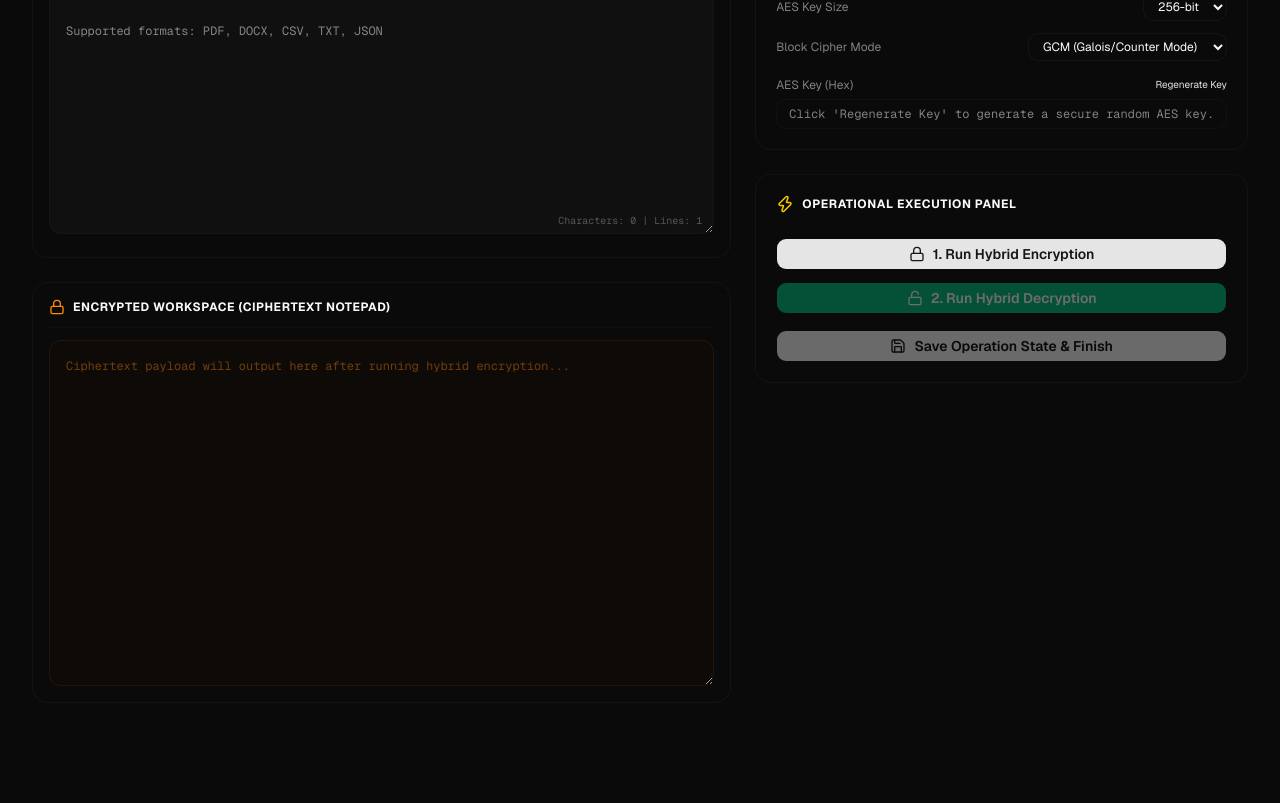
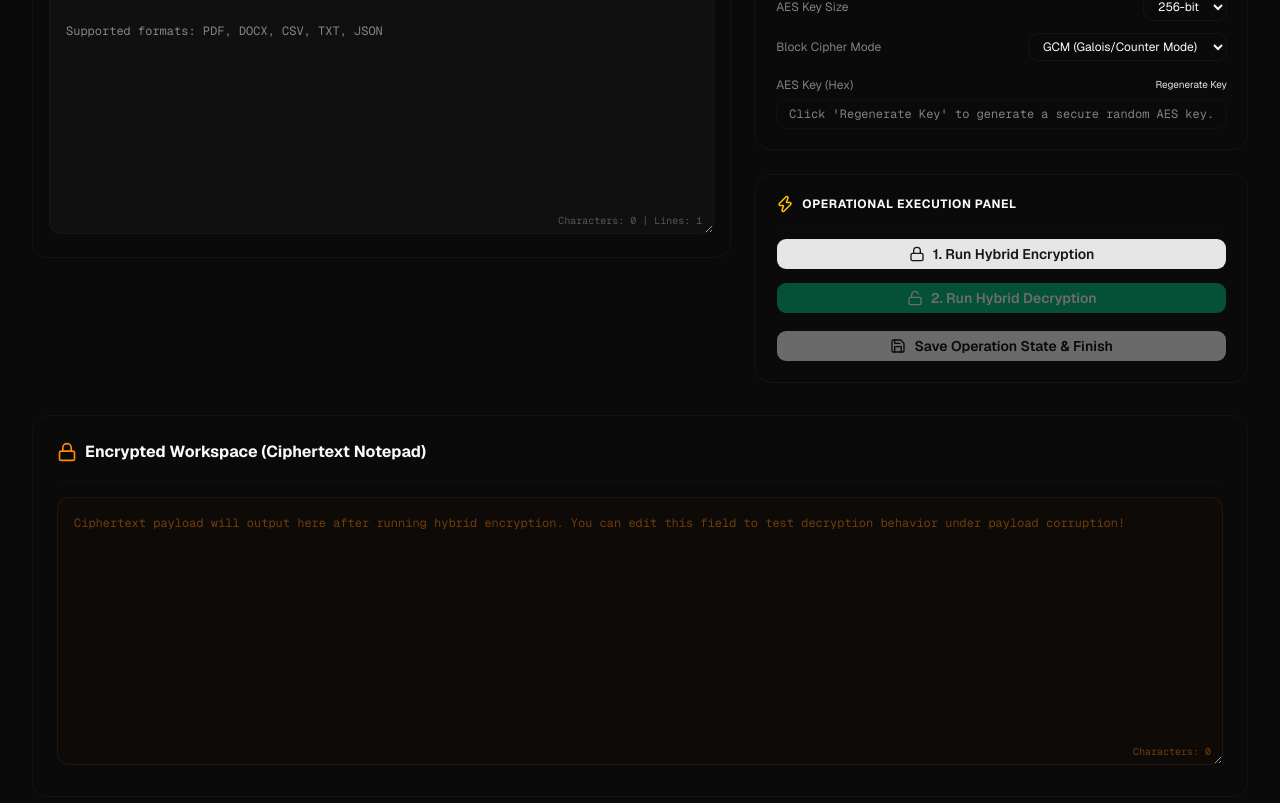
Before and after one commit to NoahMenezes/cnt-project, a Next.js app: page /analyze in a window 1280 px wide. Shown: the part 541-1344 px from the top of the page. Before the commit the page ends 1308 px from the top, so only its background shows below. Built offline with nearby package versions, Linux system fonts and the light colour scheme; no server answers.

Commit message:
feat: make Ciphertext Notepad full-width and editable with custom workspace action buttons

```diff
--- a/app/analyze/page.tsx
+++ b/app/analyze/page.tsx
@@ -131,6 +131,7 @@ export default function OperationPage() {
 
   // ─── Operational Output States ───
   const [ciphertext, setCiphertext] = useState<string>("");
+  const [originalCiphertext, setOriginalCiphertext] = useState<string>("");
   const [encryptedSessionKey, setEncryptedSessionKey] = useState<string>("");
   const [aesIV, setAesIV] = useState<string>("");
   const [aesTag, setAesTag] = useState<string>("");
@@ -247,6 +248,7 @@ export default function OperationPage() {
       // 1. Encrypt plaintext via AES
       const encResult = aesEncryptSim(plaintext, aesKey, aesMode);
       setCiphertext(encResult.ciphertext);
+      setOriginalCiphertext(encResult.ciphertext);
       setAesIV(encResult.iv);
       if (encResult.tag) setAesTag(encResult.tag);
 
@@ -259,6 +261,18 @@ export default function OperationPage() {
       addLog(`RSA encrypted AES session key securely packaged: ${wrappedKey}`, "success");
       addLog(`Ciphertext payload loaded successfully into the Encrypted Workspace. Ready for operations.`, "success");
     }, 600);
+  };
+
+  const handleTamper = () => {
+    if (!ciphertext) return;
+    const arr = ciphertext.split("");
+    for (let i = 0; i < Math.min(5, arr.length); i++) {
+      const idx = Math.floor(Math.random() * arr.length);
+      arr[idx] = String.fromCharCode(97 + Math.floor(Math.random() * 26));
+    }
+    const tampered = arr.join("");
+    setCiphertext(tampered);
+    addLog("Intentionally tampered/corrupted ciphertext payload for testing!", "warn");
   };
 
   // ─── Cryptographic Action: Decrypt ───
@@ -489,49 +503,6 @@ export default function OperationPage() {
                 </div>
               </div>
 
-              {/* Ciphertext / Encrypted Notepad Workspace */}
-              <div className="rounded-2xl border border-border/40 bg-background/60 p-4 backdrop-blur flex flex-col gap-3">
-                <div className="flex items-center justify-between border-b border-border/20 pb-3">
-                  <div className="flex items-center gap-2">
-                    <Lock className="h-4 w-4 text-orange-400" />
-                    <span className="text-xs font-bold uppercase tracking-wider text-foreground">Encrypted Workspace (Ciphertext Notepad)</span>
-                  </div>
-                  {ciphertext && (
-                    <button
-                      onClick={() => {
-                        navigator.clipboard.writeText(ciphertext);
-                        addLog("Copied base64 ciphertext to clipboard.", "info");
-                      }}
-                      className="flex items-center gap-1 text-xs text-foreground/40 hover:text-foreground transition-colors"
-                    >
-                      <Copy className="h-3.5 w-3.5" /> Copy Cipher
-                    </button>
-                  )}
-                </div>
-
-                <textarea
-                  value={ciphertext}
-                  onChange={(e) => setCiphertext(e.target.value)}
-                  readOnly
-                  rows={16}
-                  className="w-full bg-orange-500/[0.02] border border-orange-500/10 rounded-xl p-4 font-mono text-orange-400/80 text-xs leading-relaxed focus:outline-none resize-y"
-                  placeholder="Ciphertext payload will output here after running hybrid encryption..."
-                />
-
-                {ciphertext && (
-                  <div className="grid grid-cols-1 sm:grid-cols-2 gap-4 bg-foreground/[0.02] rounded-xl p-3 border border-border/20 text-xs">
-                    <div>
-                      <p className="text-[10px] text-foreground/40 font-semibold uppercase tracking-wider">Wrapped AES Session Key (RSA Encrypted)</p>
-                      <p className="font-mono text-foreground/80 mt-1 truncate">{encryptedSessionKey}</p>
-                    </div>
-                    <div>
-                      <p className="text-[10px] text-foreground/40 font-semibold uppercase tracking-wider">Initialization Vector (IV)</p>
-                      <p className="font-mono text-foreground/80 mt-1">{aesIV || "N/A"}</p>
-                    </div>
-                  </div>
-                )}
-              </div>
-
             </div>
 
             {/* RIGHT COLUMN: Operations Board & Lab Controls (Span 5) */}
@@ -675,6 +646,91 @@ export default function OperationPage() {
 
           </div>
 
+          {/* Ciphertext / Encrypted Notepad Workspace (Full Width) */}
+          <div className="rounded-2xl border border-border/40 bg-background/60 p-6 backdrop-blur flex flex-col gap-4">
+            <div className="flex flex-col sm:flex-row justify-between items-start sm:items-center border-b border-border/20 pb-4 gap-3">
+              <div className="flex items-center gap-2">
+                <Lock className="h-5 w-5 text-orange-400" />
+                <h3 className="text-base font-bold text-foreground">Encrypted Workspace (Ciphertext Notepad)</h3>
+              </div>
+
+              <div className="flex flex-wrap items-center gap-2.5">
+                {ciphertext && (
+                  <>
+                    <Button
+                      variant="outline"
+                      size="sm"
+                      onClick={() => {
+                        navigator.clipboard.writeText(ciphertext);
+                        addLog("Copied ciphertext payload to clipboard.", "success");
+                      }}
+                      className="border-border/40 hover:bg-foreground/[0.04] text-xs h-8"
+                    >
+                      <Copy className="h-3.5 w-3.5 mr-1.5" /> Copy Ciphertext
+                    </Button>
+                    <Button
+                      variant="outline"
+                      size="sm"
+                      onClick={handleTamper}
+                      className="border-orange-500/20 hover:bg-orange-500/10 text-orange-400 text-xs h-8"
+                    >
+                      <AlertTriangle className="h-3.5 w-3.5 mr-1.5" /> Tamper Payload (Simulate Intercept)
+                    </Button>
+                    <Button
+                      variant="outline"
+                      size="sm"
+                      onClick={() => {
+                        setCiphertext(originalCiphertext);
+                        addLog("Restored original untampered ciphertext payload.", "info");
+                      }}
+                      className="border-border/40 hover:bg-foreground/[0.04] text-xs h-8"
+                    >
+                      <RefreshCw className="h-3.5 w-3.5 mr-1.5" /> Reset Original
+                    </Button>
+                    <Button
+                      variant="outline"
+                      size="sm"
+                      onClick={() => {
+                        setCiphertext("");
+                        setOriginalCiphertext("");
+                        addLog("Cleared ciphertext workspace.", "info");
+                      }}
+                      className="border-red-500/20 hover:bg-red-500/10 text-red-400 text-xs h-8"
+                    >
+                      <Trash2 className="h-3.5 w-3.5 mr-1.5" /> Clear Cipher
+                    </Button>
+                  </>
+                )}
+              </div>
+            </div>
+
+            <div className="relative font-mono text-sm leading-relaxed">
+              <textarea
+                value={ciphertext}
+                onChange={(e) => setCiphertext(e.target.value)}
+                rows={12}
+                className="w-full bg-orange-500/[0.02] border border-orange-500/10 rounded-xl p-4 font-mono text-orange-400/80 text-xs leading-relaxed focus:outline-none focus:border-orange-500/30 resize-y"
+                placeholder="Ciphertext payload will output here after running hybrid encryption. You can edit this field to test decryption behavior under payload corruption!"
+              />
+              <div className="absolute bottom-3 right-3 text-[10px] text-orange-400/40">
+                Characters: {ciphertext.length}
+              </div>
+            </div>
+
+            {ciphertext && (
+              <div className="grid grid-cols-1 md:grid-cols-2 gap-4 bg-foreground/[0.02] rounded-xl p-4 border border-border/20 text-xs mt-1">
+                <div>
+                  <p className="text-[10px] text-foreground/40 font-semibold uppercase tracking-wider">Wrapped AES Session Key (RSA Encrypted)</p>
+                  <p className="font-mono text-foreground/80 mt-1 truncate">{encryptedSessionKey}</p>
+                </div>
+                <div>
+                  <p className="text-[10px] text-foreground/40 font-semibold uppercase tracking-wider">Initialization Vector (IV)</p>
+                  <p className="font-mono text-foreground/80 mt-1">{aesIV || "N/A"}</p>
+                </div>
+              </div>
+            )}
+          </div>
+
           {/* Decrypted Output / Document Restore Notepad (Full Width) */}
           <AnimatePresence>
             {isDecrypted && (
```
